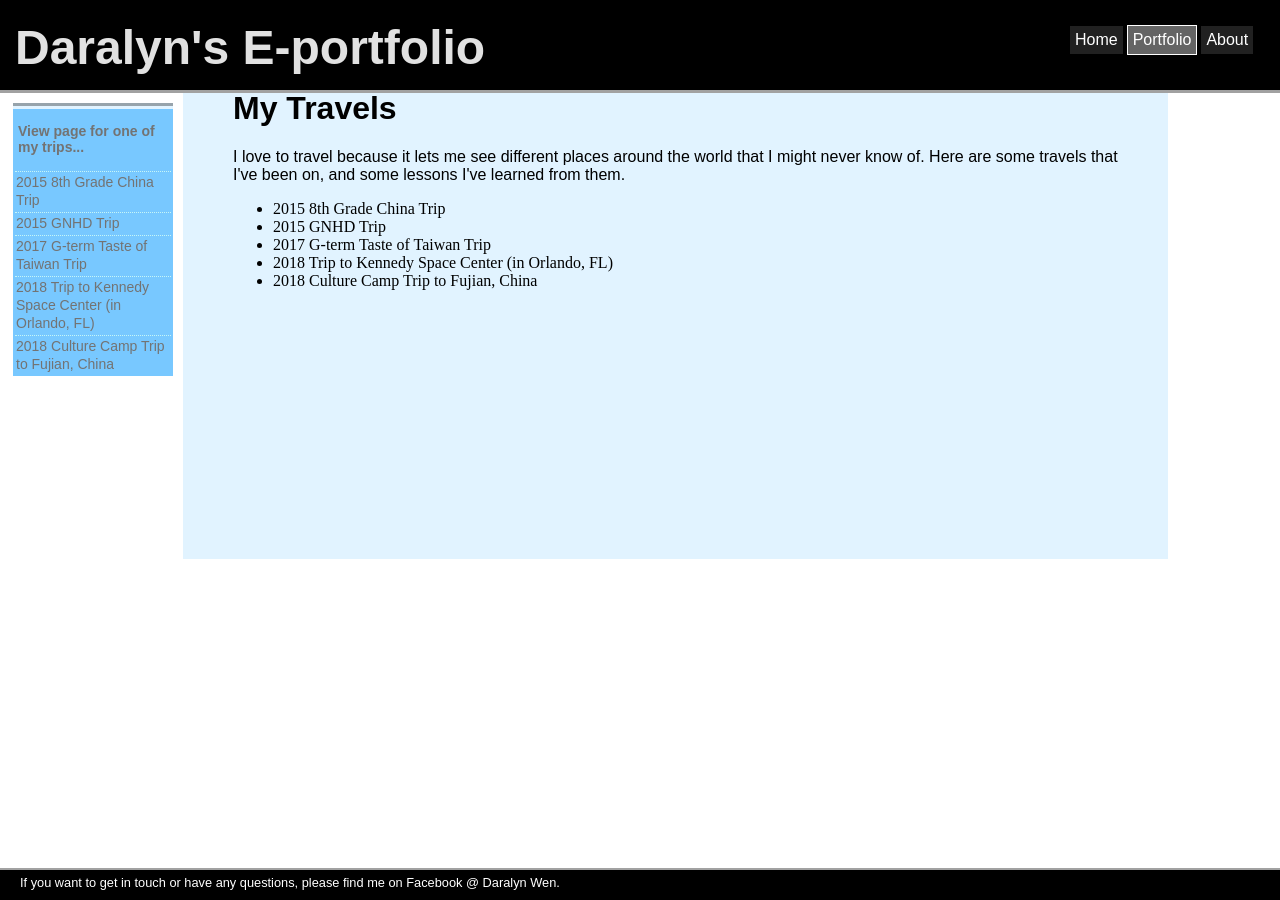
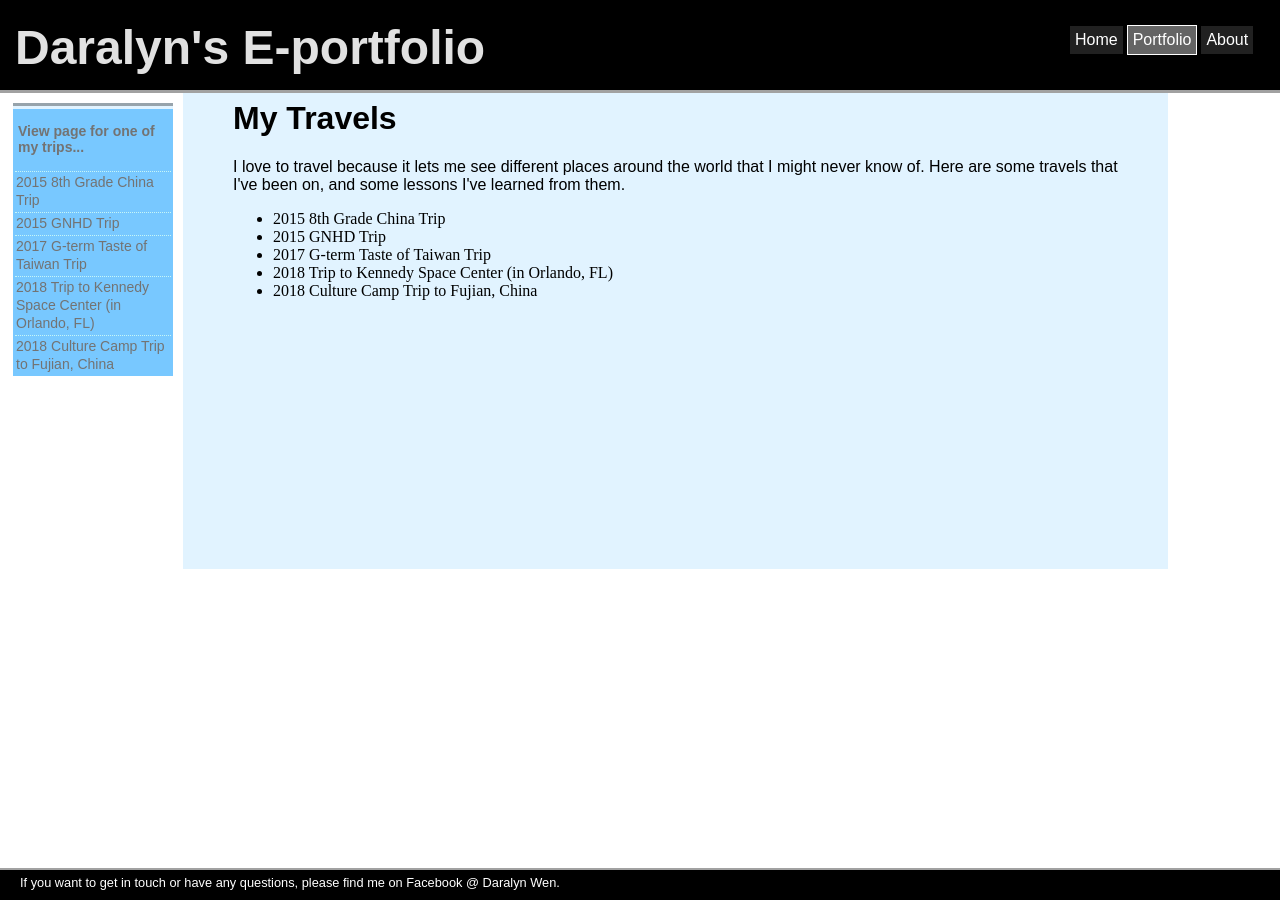
Before and after one commit to daralyn/daralyn.github.io, a Jekyll site: the page built from portfolio/travels/travelings.html, in a window 1280 px wide. Built offline with Jekyll 4.4.1, drawn with Linux system fonts in a browser that asks for light colours.

Commit message:
Update travelings.html

```diff
--- a/portfolio/travels/travelings.html
+++ b/portfolio/travels/travelings.html
@@ -30,7 +30,7 @@ title: Daralyn's Travels
 		</table>
 </div> <!-- sidebar-->
 
-<h1>
+<h1 style="padding-top: 10px;">
   My Travels
 </h1>
 <p> I love to travel because it lets me see different places around the world that I might never know of. Here are some travels that I've been on, and some lessons I've learned from them.</p>
```
